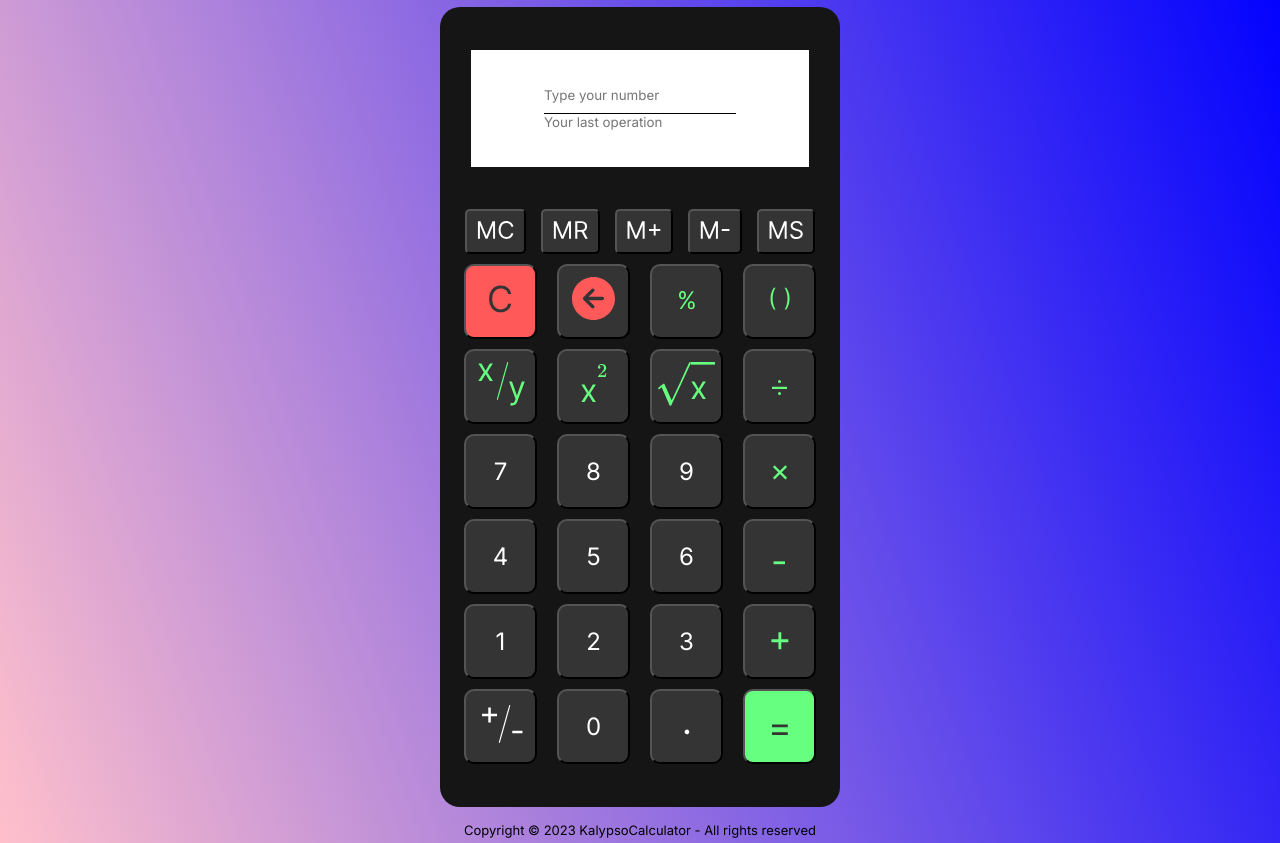
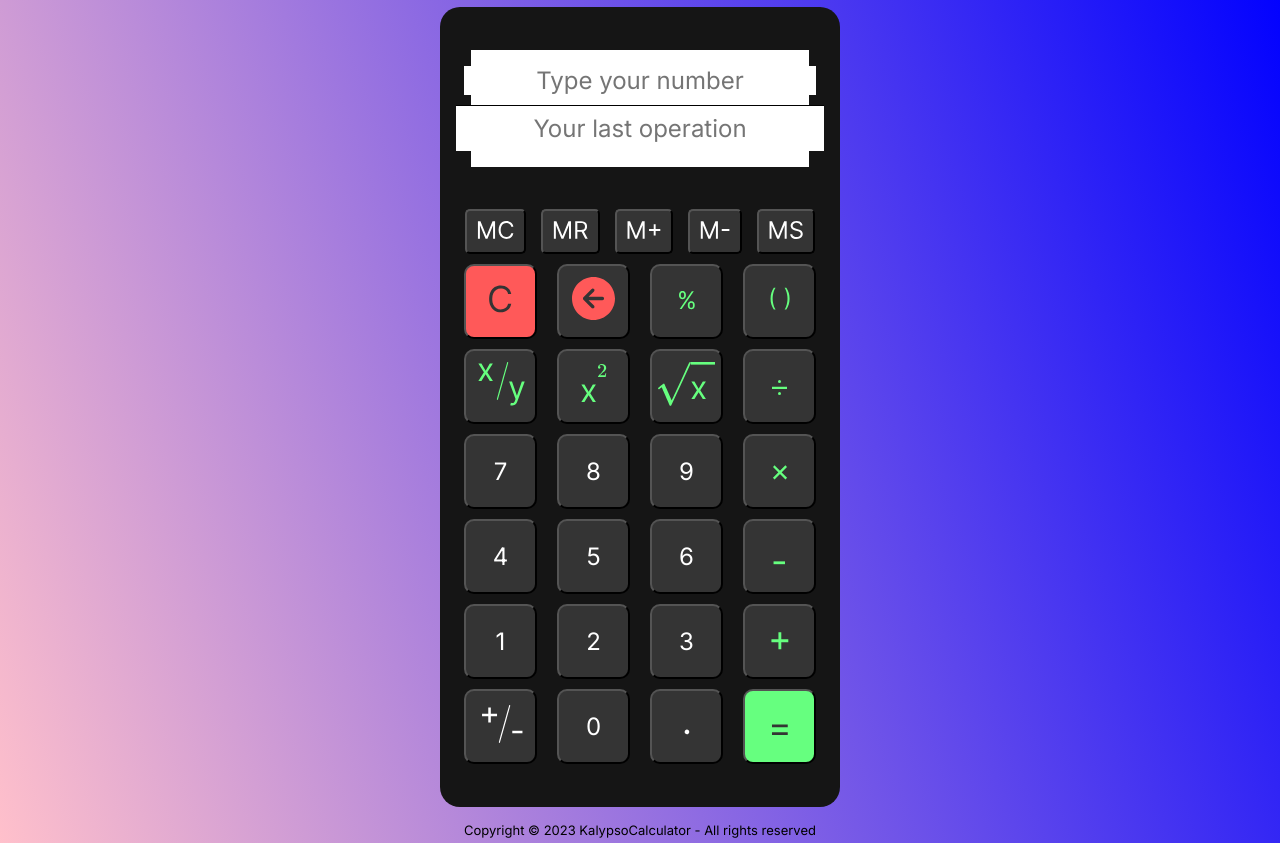
Before and after one commit to KalypsoDev/FINANCIAL_CALCULATOR, a plain HTML site: page index.html in a window 1280 px wide. Shown: the part 52-895 px from the top of the page. Drawn offline with Linux system fonts and the light colour scheme.

Commit message:
Improve style for screen and inputs

```diff
--- a/public/css/styles.css
+++ b/public/css/styles.css
@@ -45,6 +45,11 @@ h1 {
     row-gap: 10px;
 }
 
+#calculator__screen input {
+    text-align: center;
+    font-size: x-large;
+}
+
 #current__operations, #previous__operations {
     border: none;
 }
@@ -55,6 +60,7 @@ h1 {
 
 #previous__operations {
     border-top: 1px solid #000000;
+    padding: 8px;
 }
 
 #calculator__buttons {
```
